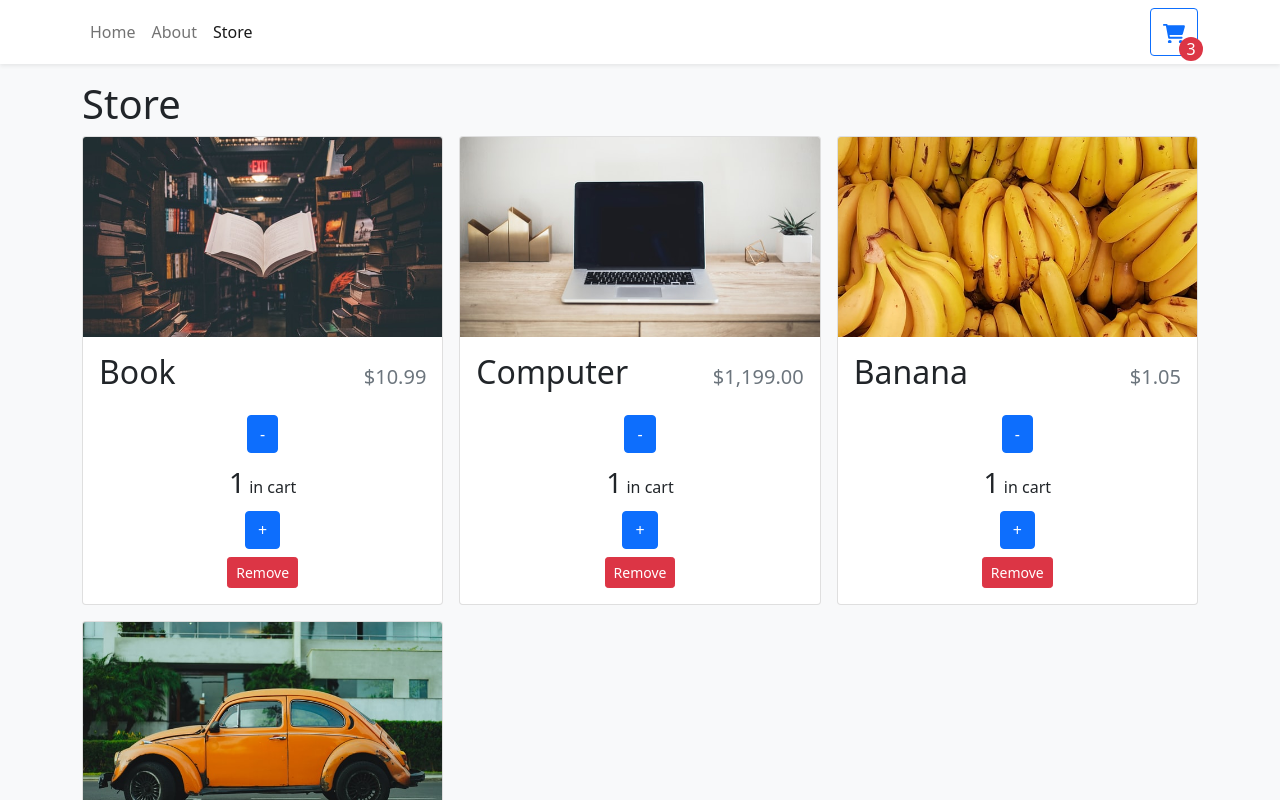
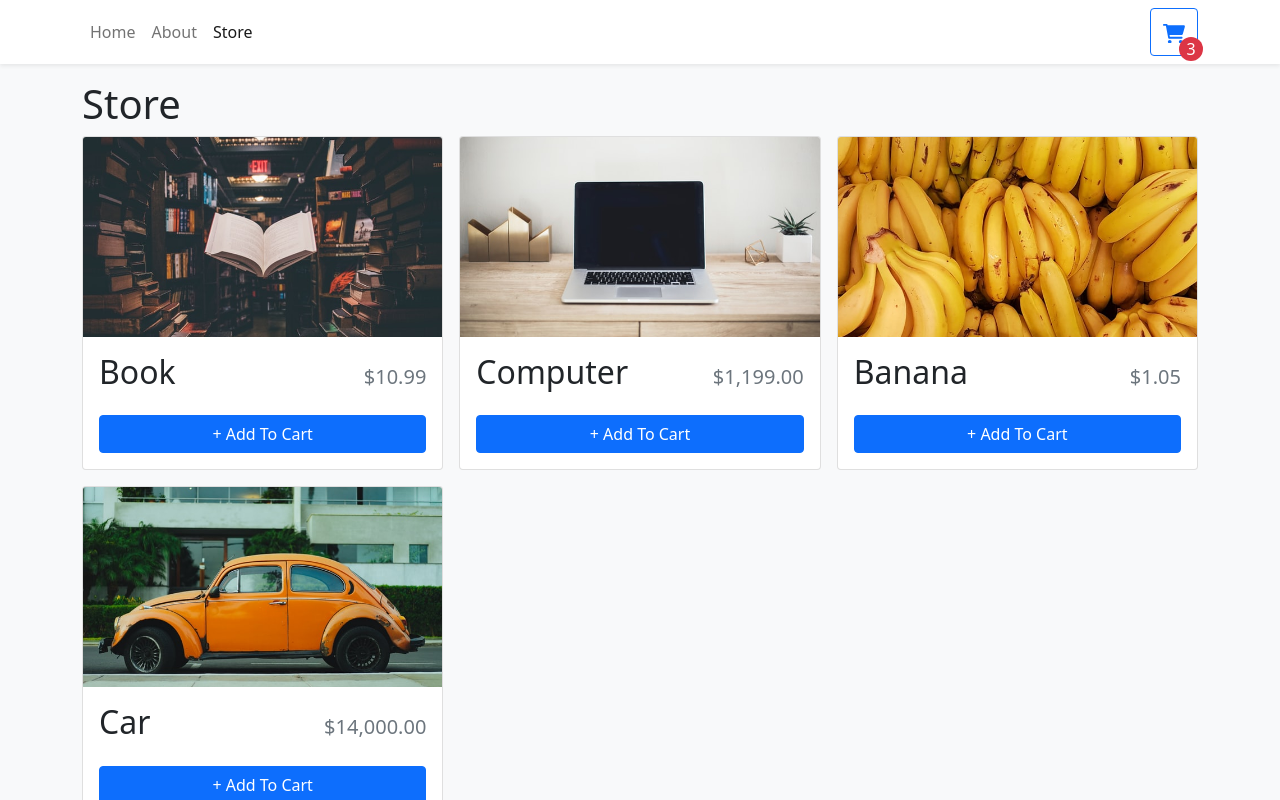
Before and after one commit to arafat1023/shoppingcart, a React (Vite) app: page /store in a window 1280 px wide. Shown: the top 800 px of the page. Built offline with nearby package versions, Linux system fonts and the light colour scheme.

Commit message:
add context function in storeitem

```diff
--- a/src/App.tsx
+++ b/src/App.tsx
@@ -8,7 +8,7 @@ import {ShoppingCartProvider} from './context/ShoppingCartContext'
 
 function App() {
   return (
-    <ShoppingCartProvider>
+      <ShoppingCartProvider>
     <Navbar/>
     <Container className='mb-4'>
     <Routes>
--- a/src/components/StoreItem.tsx
+++ b/src/components/StoreItem.tsx
@@ -1,5 +1,6 @@
 import {Card, Button} from 'react-bootstrap';
 import {formatCurrency} from '../utilities/formatCurrency';
+import {useShoppingCart} from "../context/ShoppingCartContext";
 type StoreItemProps = {
     id: number,
     name: string,
@@ -7,11 +8,16 @@ type StoreItemProps = {
     imgUrl: string;
 
 };
-export function StoreItem({id, name, price, imgUrl}
-    :StoreItemProps){
-        const quantity = 1;
+export function StoreItem({ id, name, price, imgUrl }: StoreItemProps) {
+    const {
+        getItemQuantity,
+        increaseCartQuantity,
+        decreaseCartQuantity,
+        removeFromCart,
+    } = useShoppingCart()
+        const quantity = getItemQuantity(id);
         return (
-        <Card className ="h-100">
+            <Card className="h-100">
                 <Card.Img
                     variant="top"
                     src={imgUrl}
@@ -24,21 +30,34 @@ export function StoreItem({id, name, price, imgUrl}
               <span className="ms-2 text-muted">{formatCurrency(price)}</span>
           </Card.Title>
             <div className="mt-auto">
-                {quantity===0 ? (
-                    <Button className="w-100">+ Add To Cart</Button>
-
-                ):<div className="d-flex align-items-center flex-column" style={{gap: ".5rem"}}>
-                    <Button>-</Button>
+                {quantity === 0 ? (
+                    <Button className="w-100" onClick={() => increaseCartQuantity(id)}>
+                        + Add To Cart
+                    </Button>
+                ) :(
+                    <div
+                        className="d-flex align-items-center flex-column"
+                        style={{ gap: ".5rem" }}
+                    >
+                        <div
+                            className="d-flex align-items-center justify-content-center"
+                            style={{ gap: ".5rem" }}
+                        >
+                            <Button onClick={() => decreaseCartQuantity(id)}>-</Button>
                             <div>
-                    <span className="fs-3">
-                        {quantity}
-                    </span> in cart
+                                <span className="fs-3">{quantity}</span> in cart
                             </div>
-                    <Button>+</Button>
-                    <div className="d-flex align-items-center justify-content-center" style={{gap:".5rem"}}>
-                        <Button variant="danger" size="sm">Remove</Button>
+                            <Button onClick={() => increaseCartQuantity(id)}>+</Button>
                         </div>
-                    </div>}
+                        <Button
+                            onClick={() => removeFromCart(id)}
+                            variant="danger"
+                            size="sm"
+                        >
+                            Remove
+                        </Button>
+                    </div>
+                )}
 
             </div>
       </Card.Body>
--- a/src/context/ShoppingCartContext.tsx
+++ b/src/context/ShoppingCartContext.tsx
@@ -29,14 +29,14 @@ export function ShoppingCartProvider({children}:ShoppingCartProviderProps){
         return cartItems.find(item=> item.id===id)?.quantity || 0
 
     }
-    function increaseCartQuantity(id:number){
-        setCartItems(currItems=>{
-            if(currItems.find(item=>item.id===id)===null){
-                return [...currItems, {id, quantity:1}]
-            } else{
-                return currItems.map(item=>{
-                    if(item.id===id){
-                        return {...item, quantity:item.quantity + 1}
+    function increaseCartQuantity(id: number) {
+        setCartItems(currItems => {
+            if (currItems.find(item => item.id === id) == null) {
+                return [...currItems, { id, quantity: 1 }]
+            } else {
+                return currItems.map(item => {
+                    if (item.id === id) {
+                        return { ...item, quantity: item.quantity + 1 }
                     } else {
                         return item
                     }
```
Lines whose indentation alone changed are shown as unchanged.
